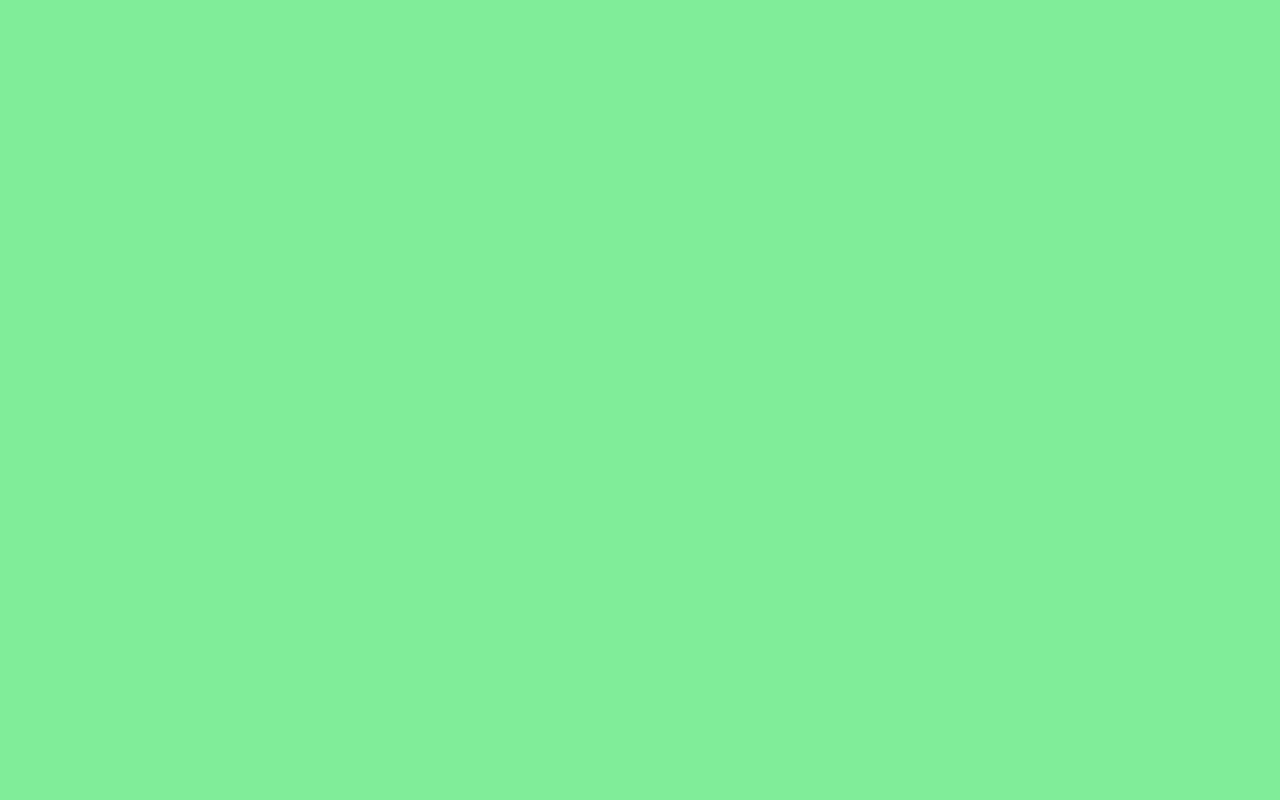
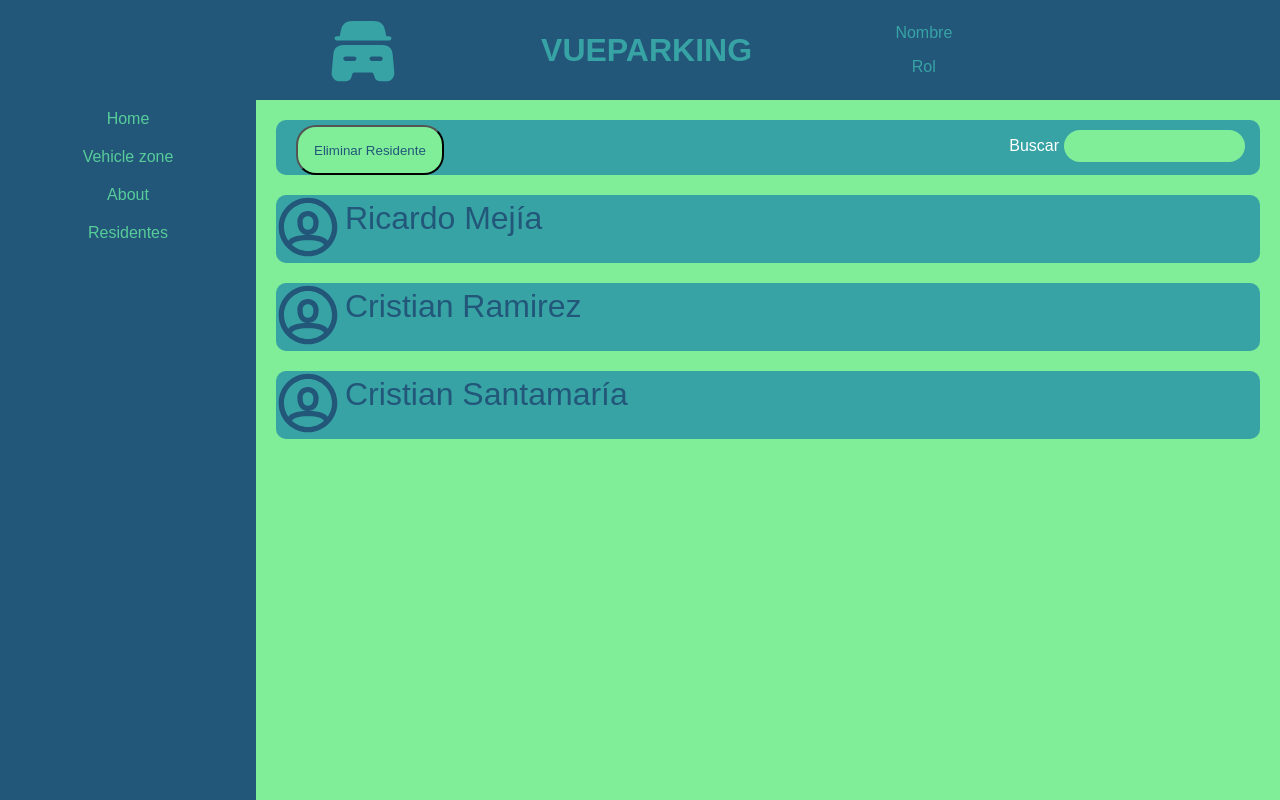
Before and after one commit to Dansora375/Vue-Parking-Front-end, a Vue app: page /#/residentes in a window 1280 px wide. Before the commit this address had no page. Built offline with nearby package versions, Linux system fonts and the light colour scheme; a web font is replaced by a local one.

Commit message:
Listo para Ramificar

```diff
--- /dev/null
+++ b/src/components/ListaResidentes.vue
@@ -0,0 +1,117 @@
+<template>
+  <div class="hello">
+    <div class="container">
+      <div class="boton">
+        <button class="btel">Eliminar Residente</button>
+      </div>
+      <div class="buscar">
+        <form action="">
+          <label for="buscar">Buscar</label>
+          <input type="text">
+        </form>
+      </div>
+    </div>
+<div class="usuario">
+  <div class="icono">
+    <img src="@/assets/user.svg" alt="">
+  </div>
+  <div>
+    <div class="nombre-user">Ricardo Mejía</div>
+  </div>
+</div>
+<div class="usuario">
+  <div class="icono">
+    <img src="@/assets/user.svg" alt="">
+  </div>
+  <div>
+    <div class="nombre-user">Cristian Ramirez</div>
+  </div>
+</div>
+<div class="usuario">
+  <div class="icono">
+    <img src="@/assets/user.svg" alt="">
+  </div>
+  <div>
+    <div class="nombre-user">Cristian Santamaría</div>
+  </div>
+</div>
+</div>
+</template>
+
+<script>
+export default {
+  name: 'ListaResidentes',
+};
+</script>
+
+<!-- Add "scoped" attribute to limit CSS to this component only -->
+<style scoped lang="scss">
+@import '@/views/scss/_theme.scss';
+h3 {
+  margin: 40px 0 0;
+}
+ul {
+  list-style-type: none;
+  padding: 0;
+}
+li {
+  display: inline-block;
+  margin: 0 10px;
+}
+a {
+  color: #42b983;
+}
+.hello{
+  margin-left:20%;
+}
+
+.container{
+  margin: 20px;
+  width: auto;
+  border-radius: 10px;
+  background-color:$secondary-color ;
+  display: flex;
+  justify-content:space-between;
+}
+.boton{
+  margin-top: 5px;
+}
+.btel{
+  background-color: $background-color;
+  border-radius: 20px;
+  width: 100%;
+  height: 50px;
+  color:$main-color ;
+  margin-left: 20px;
+}
+.buscar{
+  padding-right: 15px;
+  padding-top: 10px;
+}
+label{
+  color:white;
+}
+input{
+  background-color: $background-color;
+  color:$main-color ;
+  height: 30px;
+  margin-left: 5px;
+  border-radius: 20px;
+}
+
+.usuario{
+  margin: 20px ;
+  width: auto;
+  border-radius: 10px;
+  background-color:$secondary-color ;
+  display:flex;
+  flex-wrap: wrap;
+}
+.nombre-user{
+  font-size: 2em;
+  color:$main-color ;
+  margin: 5px;
+}
+// Arreglando algunos detalles
+
+</style>
--- a/src/components/Nav.vue
+++ b/src/components/Nav.vue
@@ -4,6 +4,7 @@
       <router-link to="/" class="completed">Home</router-link>
       <router-link to="/Vehicle_zone" class="completed">Vehicle zone</router-link>
       <router-link to="/about">About</router-link>
+      <router-link to="/Residentes">Residentes</router-link>
     </nav>
   </div>
 </template>
--- a/src/router/index.js
+++ b/src/router/index.js
@@ -1,12 +1,12 @@
 import { createRouter, createWebHashHistory } from 'vue-router';
 
-import Home from '../views/Home.vue';
+import InOut from '../views/InOut.vue';
 
 const routes = [
   {
     path: '/',
     name: 'Home',
-    component: Home,
+    component: InOut,
   },
   {
     path: '/about',
@@ -23,7 +23,12 @@ const routes = [
     // this generates a separate chunk (about.[hash].js) for this route
     // which is lazy-loaded when the route is visited.
     component: () => import(/* webpackChunkName: "about" */ '../views/Vehicle_zone.vue'),
-  }
+  },
+  {
+    path: '/residentes',
+    name: 'Residentes',
+    component: () => import(/* webpackChunkName: "about" */ '../views/Residentes.vue'),
+  },
 ];
 
 const router = createRouter({
--- a/src/views/Home.vue
+++ b/src/views/InOut.vue
@@ -7,13 +7,10 @@
         <img src="@/assets/add.svg" alt="">
         <SearchBar></SearchBar>
       </div>
-
       <div class="listado">
         <EntradaSalida class="listado"></EntradaSalida>
       </div>
-
     </div>
-
   </div>
 </template>
 
@@ -25,9 +22,8 @@ import Navbar from '@/components/Nav.vue';
 import SearchBar from '@/components/SearchButton.vue';
 import EntradaSalida from '@/components/EntradaSalida.vue';
 
-
 export default {
-  name: 'Home',
+  name: 'InOut',
   components: {
     Header,
     Navbar,
@@ -38,7 +34,6 @@ export default {
 </script>
 
 <style lang="scss" scoped>
-
   .listado{
     margin-top: 20px;
   }
--- /dev/null
+++ b/src/views/Residentes.vue
@@ -0,0 +1,24 @@
+<template>
+  <div class="home">
+    <!-- <img alt="Vue logo" src="../assets/logo.png"> -->
+    <Header/>
+    <Nav/>
+    <ListaResidentes />
+  </div>
+</template>
+
+<script>
+// @ is an alias to /src
+import ListaResidentes from '@/components/ListaResidentes.vue';
+import Header from '@/components/Header.vue';
+import Nav from '@/components/Nav.vue';
+
+export default {
+  name: 'Home',
+  components: {
+    ListaResidentes,
+    Header,
+    Nav,
+  },
+};
+</script>
```
Also changed, not shown: src/assets/user.svg (added), src/views/About.vue (line endings or trailing spaces).
